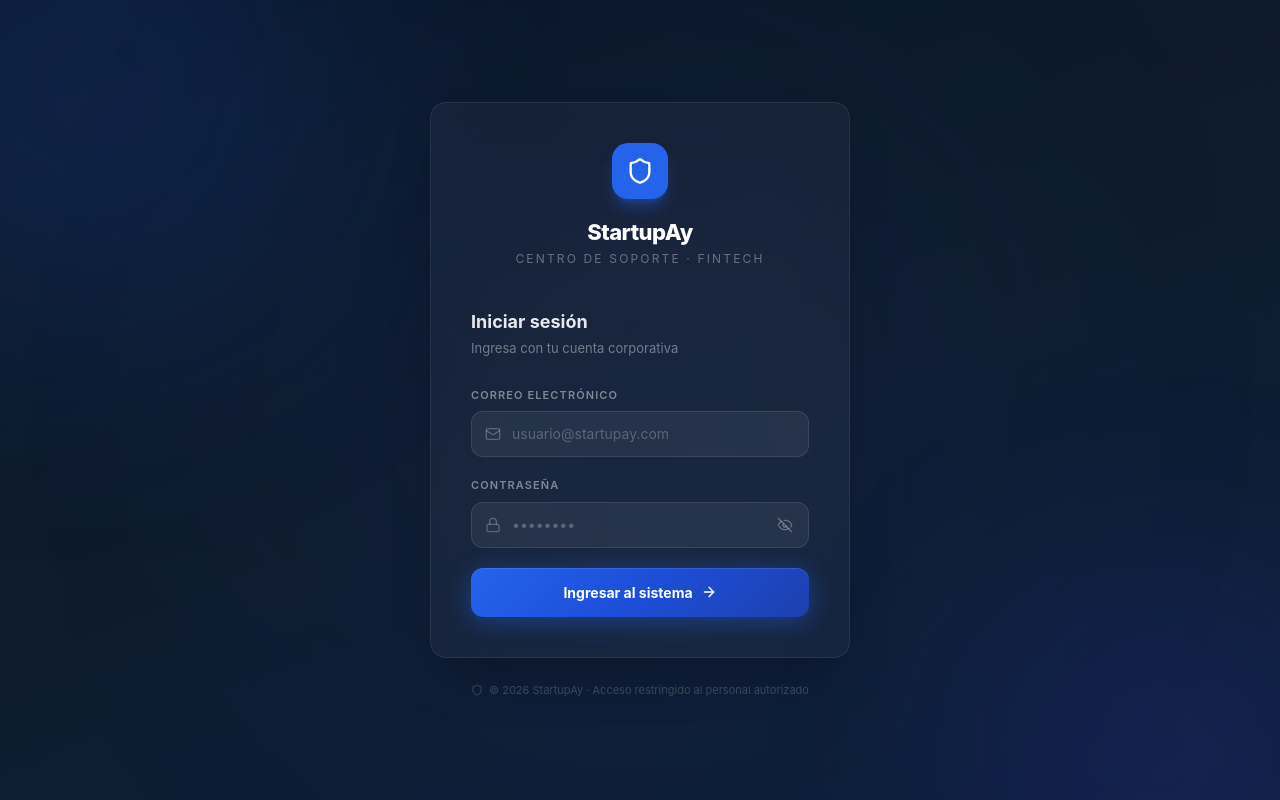
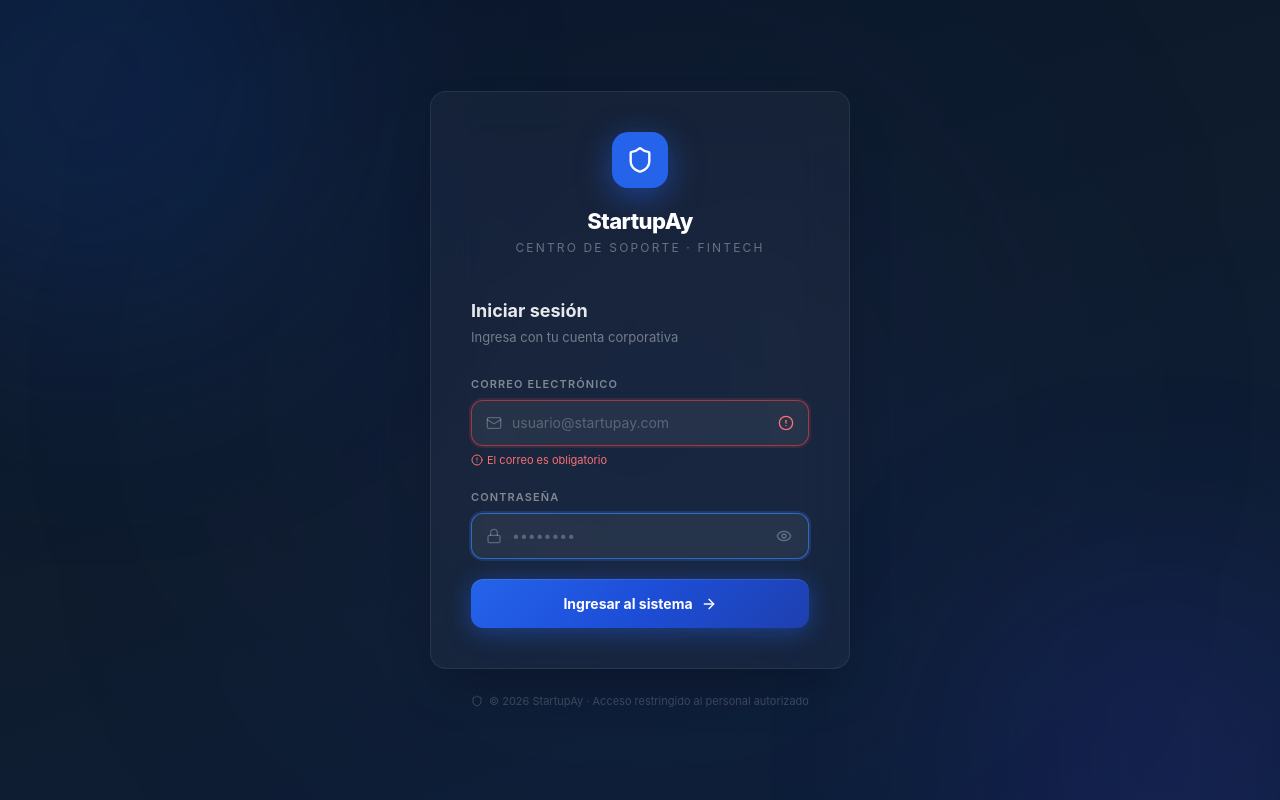
Before and after one commit to diegcard/StartupAy, a React (Vite) app in the folder frontend/: page /login in a window 1280 px wide. Both pictures are taken after a click on the button 785 px from the left and 524 px from the top of the page. Built offline with nearby package versions, Linux system fonts and the light colour scheme; no server answers.

Commit message:
feat(login): enhance login page with validation and error handling

```diff
--- a/frontend/src/pages/login/LoginPage.tsx
+++ b/frontend/src/pages/login/LoginPage.tsx
@@ -1,33 +1,102 @@
-import { useState, FormEvent } from 'react'
+import { useState, useEffect, useRef, FormEvent } from 'react'
 import { useNavigate } from 'react-router-dom'
 import { useAuthStore } from '../../store/auth'
 import { api } from '../../lib/api'
-import { Eye, EyeOff, AlertCircle, Shield, ArrowRight, Lock, Mail } from 'lucide-react'
+import {
+  Eye, EyeOff, AlertCircle, Shield, ArrowRight,
+  Lock, Mail, CheckCircle2, AlertTriangle,
+} from 'lucide-react'
 
+// ── helpers ───────────────────────────────────────────────────────────────
+const isValidEmail = (v: string) => /^[^\s@]+@[^\s@]+\.[^\s@]+$/.test(v)
+
+type FieldState = 'idle' | 'focus' | 'valid' | 'error'
+
+function fieldBorder(state: FieldState, touched: boolean): string {
+  if (!touched) return 'border-white/[0.1] focus-within:border-blue-500/70 focus-within:ring-2 focus-within:ring-blue-500/20'
+  switch (state) {
+    case 'valid': return 'border-emerald-500/60 ring-2 ring-emerald-500/15'
+    case 'error': return 'border-red-500/60 ring-2 ring-red-500/15'
+    default:      return 'border-blue-500/70 ring-2 ring-blue-500/20'
+  }
+}
+
+// ── component ─────────────────────────────────────────────────────────────
 export function LoginPage() {
-  const [email,    setEmail]    = useState('')
-  const [password, setPassword] = useState('')
-  const [showPw,   setShowPw]   = useState(false)
-  const [error,    setError]    = useState('')
-  const [loading,  setLoading]  = useState(false)
+  const [email,        setEmail]        = useState('')
+  const [password,     setPassword]     = useState('')
+  const [showPw,       setShowPw]       = useState(false)
+  const [serverError,  setServerError]  = useState('')
+  const [loading,      setLoading]      = useState(false)
+  const [slowNet,      setSlowNet]      = useState(false)
+  const [capsLock,     setCapsLock]     = useState(false)
+  const [mounted,      setMounted]      = useState(false)
+
+  // touched tracks whether the user has blurred a field at least once
+  const [emailTouched, setEmailTouched] = useState(false)
+  const [pwTouched,    setPwTouched]    = useState(false)
+
+  const slowTimer = useRef<ReturnType<typeof setTimeout> | null>(null)
   const { setAuth } = useAuthStore()
   const navigate    = useNavigate()
 
+  // entrance animation
+  useEffect(() => { requestAnimationFrame(() => setMounted(true)) }, [])
+
+  // clean up slow-net timer on unmount
+  useEffect(() => () => { if (slowTimer.current) clearTimeout(slowTimer.current) }, [])
+
+  // ── derived validation ──────────────────────────────────────────────────
+  const emailError = emailTouched && !isValidEmail(email)
+    ? (email.trim() === '' ? 'El correo es obligatorio' : 'Ingresa un correo válido')
+    : ''
+  const emailState: FieldState = !emailTouched ? 'idle'
+    : emailError ? 'error'
+    : isValidEmail(email) ? 'valid'
+    : 'focus'
+
+  const pwError = pwTouched && password.length < 6
+    ? (password === '' ? 'La contraseña es obligatoria' : 'Mínimo 6 caracteres')
+    : ''
+  const pwState: FieldState = !pwTouched ? 'idle'
+    : pwError ? 'error'
+    : password.length >= 6 ? 'valid'
+    : 'focus'
+
+  const canSubmit = isValidEmail(email) && password.length >= 6
+
+  // ── caps lock detection ─────────────────────────────────────────────────
+  function handleCapsLock(e: React.KeyboardEvent) {
+    setCapsLock(e.getModifierState('CapsLock'))
+  }
+
+  // ── submit ──────────────────────────────────────────────────────────────
   async function handleSubmit(e: FormEvent) {
     e.preventDefault()
-    setError('')
+    setEmailTouched(true)
+    setPwTouched(true)
+    if (!canSubmit) return
+
+    setServerError('')
     setLoading(true)
+    setSlowNet(false)
+
+    slowTimer.current = setTimeout(() => setSlowNet(true), 4000)
+
     try {
       const { data } = await api.post('/auth/login', { email, password })
       setAuth(data.token, data.agent)
       navigate('/')
     } catch {
-      setError('Email o contraseña incorrectos. Verifica tus credenciales.')
+      setServerError('Email o contraseña incorrectos. Verifica tus credenciales.')
     } finally {
       setLoading(false)
+      setSlowNet(false)
+      if (slowTimer.current) clearTimeout(slowTimer.current)
     }
   }
 
+  // ── render ───────────────────────────────────────────────────────────────
   return (
     <div
       className="min-h-screen flex items-center justify-center px-4 py-12 relative overflow-hidden"
@@ -38,17 +107,24 @@ export function LoginPage() {
       <div className="absolute -bottom-40 -right-20 w-[400px] h-[400px] bg-indigo-700/15 rounded-full blur-[100px] pointer-events-none" />
       <div className="absolute top-1/2 left-1/2 -translate-x-1/2 -translate-y-1/2 w-[600px] h-[600px] bg-blue-800/10 rounded-full blur-[150px] pointer-events-none" />
 
-      {/* Card */}
-      <div className="relative w-full max-w-[420px] z-10">
-
-        {/* Glass card */}
+      {/* ── Card — entrance animation ── */}
+      <div
+        className="relative w-full max-w-[420px] z-10 transition-all duration-500 ease-out"
+        style={{
+          opacity:    mounted ? 1 : 0,
+          transform:  mounted ? 'translateY(0)' : 'translateY(18px)',
+        }}
+      >
         <div
           className="rounded-2xl p-8 sm:p-10 shadow-2xl border border-white/[0.08]"
           style={{ background: 'rgba(255,255,255,0.04)', backdropFilter: 'blur(24px)' }}
         >
           {/* Brand */}
           <div className="flex flex-col items-center mb-10">
-            <div className="w-14 h-14 bg-blue-600 rounded-2xl flex items-center justify-center shadow-lg shadow-blue-600/40 mb-5">
+            <div
+              className="w-14 h-14 bg-blue-600 rounded-2xl flex items-center justify-center mb-5"
+              style={{ boxShadow: '0 8px 32px rgba(37,99,235,0.50)' }}
+            >
               <Shield className="w-7 h-7 text-white" />
             </div>
             <h1 className="text-[22px] font-extrabold text-white tracking-tight leading-tight text-center">
@@ -65,50 +141,69 @@ export function LoginPage() {
             <p className="text-[13px] text-white/40 mt-1">Ingresa con tu cuenta corporativa</p>
           </div>
 
-          {/* Error */}
-          {error && (
-            <div className="flex items-start gap-2.5 bg-red-500/10 border border-red-500/30 text-red-300 rounded-xl px-4 py-3 mb-6 text-[13px]">
+          {/* Server error */}
+          {serverError && (
+            <div className="flex items-start gap-2.5 bg-red-500/10 border border-red-500/30 text-red-300 rounded-xl px-4 py-3 mb-6 text-[13px] animate-[fadeIn_0.2s_ease]">
               <AlertCircle className="w-4 h-4 mt-0.5 flex-shrink-0 text-red-400" />
-              <span>{error}</span>
+              <span>{serverError}</span>
             </div>
           )}
 
-          <form onSubmit={handleSubmit} className="space-y-5">
+          <form onSubmit={handleSubmit} noValidate className="space-y-5">
 
-            {/* Email */}
+            {/* ── Email ── */}
             <div>
               <label className="block text-[11px] font-semibold text-white/45 mb-2 uppercase tracking-widest">
                 Correo electrónico
               </label>
-              <div className="relative">
-                <Mail className="absolute left-3.5 top-1/2 -translate-y-1/2 w-4 h-4 text-white/25 pointer-events-none" />
+              <div className={`relative flex items-center rounded-xl border transition-all duration-200 ${fieldBorder(emailState, emailTouched)}`}
+                   style={{ background: 'rgba(255,255,255,0.06)' }}>
+                <Mail className="absolute left-3.5 w-4 h-4 text-white/25 pointer-events-none" />
                 <input
                   type="email"
                   value={email}
-                  onChange={e => setEmail(e.target.value)}
-                  className="w-full pl-10 pr-4 py-3 rounded-xl text-sm text-white placeholder-white/25 border border-white/[0.1] focus:outline-none focus:border-blue-500/70 focus:ring-2 focus:ring-blue-500/20 transition-all"
-                  style={{ background: 'rgba(255,255,255,0.06)' }}
+                  onChange={e => { setEmail(e.target.value); if (emailTouched) setEmailTouched(true) }}
+                  onBlur={() => setEmailTouched(true)}
+                  className="w-full bg-transparent pl-10 pr-9 py-3 rounded-xl text-sm text-white placeholder-white/25 focus:outline-none"
                   placeholder="usuario@startupay.com"
                   required
                   autoComplete="email"
                   autoFocus
                 />
+                {/* valid / error icon */}
+                {emailTouched && (
+                  <span className="absolute right-3.5">
+                    {emailState === 'valid'
+                      ? <CheckCircle2 className="w-4 h-4 text-emerald-400" />
+                      : emailState === 'error'
+                      ? <AlertCircle className="w-4 h-4 text-red-400" />
+                      : null}
+                  </span>
+                )}
               </div>
+              {emailError && (
+                <p className="mt-1.5 text-[11px] text-red-400 flex items-center gap-1">
+                  <AlertCircle className="w-3 h-3" />{emailError}
+                </p>
+              )}
             </div>
 
-            {/* Password */}
+            {/* ── Password ── */}
             <div>
               <label className="block text-[11px] font-semibold text-white/45 mb-2 uppercase tracking-widest">
                 Contraseña
               </label>
-              <div className="relative">
-                <Lock className="absolute left-3.5 top-1/2 -translate-y-1/2 w-4 h-4 text-white/25 pointer-events-none" />
+              <div className={`relative flex items-center rounded-xl border transition-all duration-200 ${fieldBorder(pwState, pwTouched)}`}
+                   style={{ background: 'rgba(255,255,255,0.06)' }}>
+                <Lock className="absolute left-3.5 w-4 h-4 text-white/25 pointer-events-none" />
                 <input
                   type={showPw ? 'text' : 'password'}
                   value={password}
-                  onChange={e => setPassword(e.target.value)}
-                  className="w-full pl-10 pr-11 py-3 rounded-xl text-sm text-white placeholder-white/25 border border-white/[0.1] focus:outline-none focus:border-blue-500/70 focus:ring-2 focus:ring-blue-500/20 transition-all"
-                  style={{ background: 'rgba(255,255,255,0.06)' }}
+                  onChange={e => { setPassword(e.target.value); if (pwTouched) setPwTouched(true) }}
+                  onBlur={() => setPwTouched(true)}
+                  onKeyDown={handleCapsLock}
+                  onKeyUp={handleCapsLock}
+                  className="w-full bg-transparent pl-10 pr-10 py-3 rounded-xl text-sm text-white placeholder-white/25 focus:outline-none"
                   placeholder="••••••••"
                   required
                   autoComplete="current-password"
@@ -116,34 +211,47 @@ export function LoginPage() {
                 <button
                   type="button"
                   onClick={() => setShowPw(v => !v)}
-                  className="absolute right-3.5 top-1/2 -translate-y-1/2 text-white/30 hover:text-white/60 transition-colors p-0.5"
+                  className="absolute right-3.5 text-white/30 hover:text-white/60 transition-colors p-0.5"
+                  tabIndex={-1}
                 >
                   {showPw ? <EyeOff className="w-4 h-4" /> : <Eye className="w-4 h-4" />}
                 </button>
               </div>
+
+              {/* Caps Lock warning */}
+              {capsLock && (
+                <p className="mt-1.5 text-[11px] text-amber-400 flex items-center gap-1">
+                  <AlertTriangle className="w-3 h-3" />Caps Lock activado — verifica mayúsculas
+                </p>
+              )}
+
+              {/* Inline password error */}
+              {pwError && !capsLock && (
+                <p className="mt-1.5 text-[11px] text-red-400 flex items-center gap-1">
+                  <AlertCircle className="w-3 h-3" />{pwError}
+                </p>
+              )}
             </div>
 
-            {/* Submit */}
+            {/* ── Submit ── */}
             <button
               type="submit"
               disabled={loading}
               className="relative w-full mt-2 py-3.5 px-5 rounded-xl text-[14px] font-bold text-white overflow-hidden transition-all group disabled:opacity-60 disabled:cursor-not-allowed"
               style={{
-                background: loading
-                  ? 'linear-gradient(135deg, #1d4ed8 0%, #1e40af 100%)'
-                  : 'linear-gradient(135deg, #2563eb 0%, #1d4ed8 50%, #1e40af 100%)',
+                background: 'linear-gradient(135deg, #2563eb 0%, #1d4ed8 50%, #1e40af 100%)',
                 boxShadow: loading ? 'none' : '0 4px 24px rgba(37,99,235,0.45), inset 0 1px 0 rgba(255,255,255,0.1)',
               }}
             >
               {/* Hover shimmer */}
-              <span className="absolute inset-0 opacity-0 group-hover:opacity-100 transition-opacity duration-300"
+              <span className="absolute inset-0 opacity-0 group-hover:opacity-100 transition-opacity duration-300 pointer-events-none"
                 style={{ background: 'linear-gradient(135deg, #3b82f6 0%, #2563eb 100%)' }} />
 
               <span className="relative flex items-center justify-center gap-2">
                 {loading ? (
                   <>
                     <span className="w-4 h-4 border-2 border-white/30 border-t-white rounded-full animate-spin" />
-                    Verificando…
+                    {slowNet ? 'Esto está tardando un poco…' : 'Verificando…'}
                   </>
                 ) : (
                   <>
@@ -153,6 +261,13 @@ export function LoginPage() {
                 )}
               </span>
             </button>
+
+            {/* Slow network hint (below button) */}
+            {slowNet && (
+              <p className="text-center text-[11px] text-white/30 -mt-1 animate-[fadeIn_0.3s_ease]">
+                La conexión está lenta — espera un momento
+              </p>
+            )}
           </form>
         </div>
 
@@ -162,6 +277,13 @@ export function LoginPage() {
           © 2026 StartupAy · Acceso restringido al personal autorizado
         </p>
       </div>
+
+      <style>{`
+        @keyframes fadeIn {
+          from { opacity: 0; transform: translateY(-4px); }
+          to   { opacity: 1; transform: translateY(0); }
+        }
+      `}</style>
     </div>
   )
 }
```
